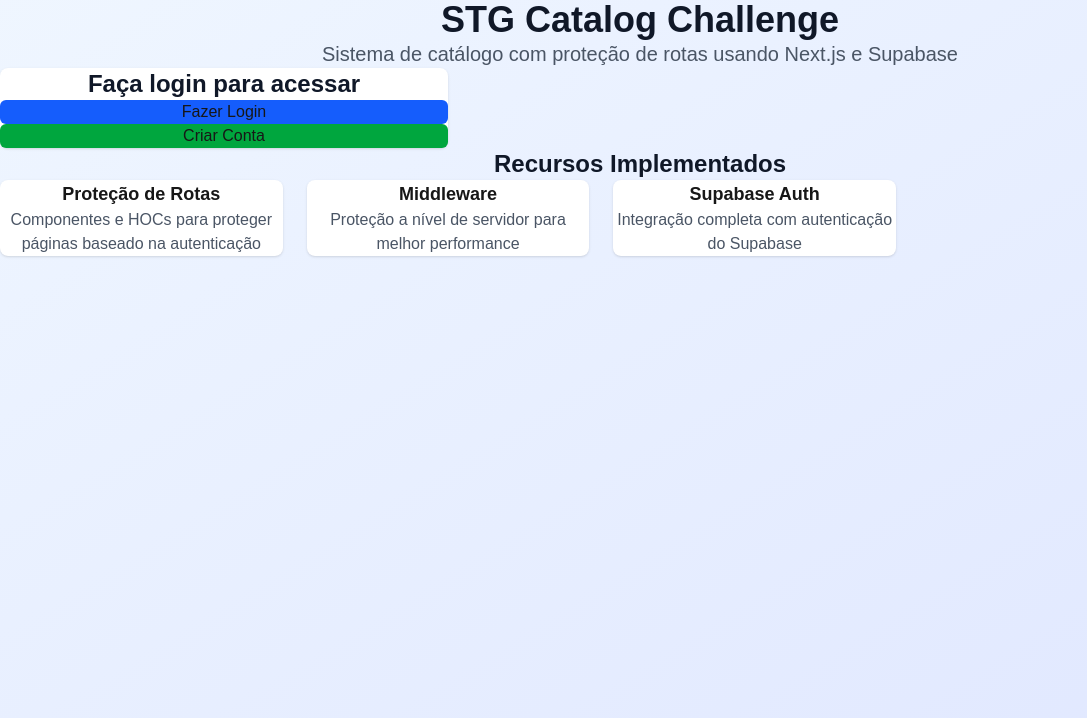
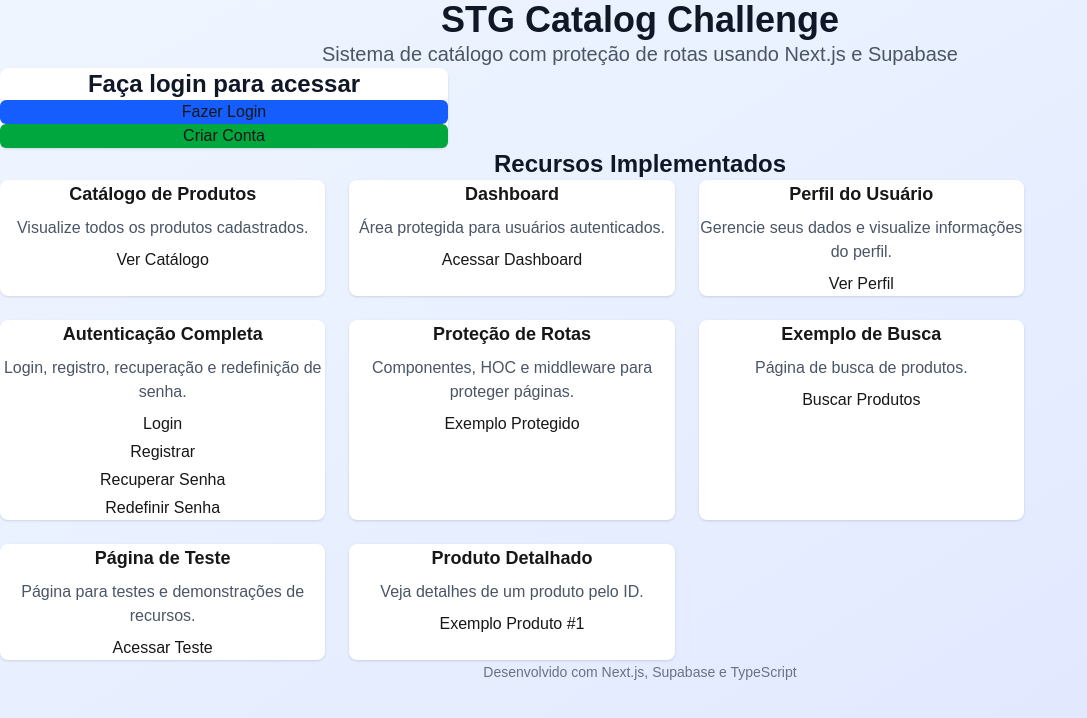
Before and after one commit to joaopedrolessa/stg-catalog-challenge, a Next.js app: page / in a window 1280 px wide. Shown: the top 718 px of the page, without its empty margins (0-1087 px from the left). Built offline with nearby package versions, Linux system fonts and the light colour scheme; no server answers.

Commit message:
task catalogo concluida

```diff
--- a/src/app/page.tsx
+++ b/src/app/page.tsx
@@ -75,25 +75,55 @@
             <h3 className="text-2xl font-semibold text-gray-900 mb-6">
               Recursos Implementados
             </h3>
-            <div className="grid md:grid-cols-2 lg:grid-cols-3 gap-6 max-w-4xl mx-auto">
-              <div className="bg-white rounded-lg shadow p-6">
+            <div className="grid md:grid-cols-2 lg:grid-cols-3 gap-6 max-w-5xl mx-auto">
+              <div className="bg-white rounded-lg shadow p-6 flex flex-col gap-2">
+                <h4 className="font-semibold text-lg mb-2">Catálogo de Produtos</h4>
+                <p className="text-gray-600">Visualize todos os produtos cadastrados.</p>
+                <Link href="/catalog" className="text-blue-600 hover:underline">Ver Catálogo</Link>
+              </div>
+              <div className="bg-white rounded-lg shadow p-6 flex flex-col gap-2">
+                <h4 className="font-semibold text-lg mb-2">Dashboard</h4>
+                <p className="text-gray-600">Área protegida para usuários autenticados.</p>
+                <Link href="/dashboard" className="text-blue-600 hover:underline">Acessar Dashboard</Link>
+              </div>
+              <div className="bg-white rounded-lg shadow p-6 flex flex-col gap-2">
+                <h4 className="font-semibold text-lg mb-2">Perfil do Usuário</h4>
+                <p className="text-gray-600">Gerencie seus dados e visualize informações do perfil.</p>
+                <Link href="/profile" className="text-blue-600 hover:underline">Ver Perfil</Link>
+              </div>
+              <div className="bg-white rounded-lg shadow p-6 flex flex-col gap-2">
+                <h4 className="font-semibold text-lg mb-2">Autenticação Completa</h4>
+                <p className="text-gray-600">Login, registro, recuperação e redefinição de senha.</p>
+                <div className="flex flex-col gap-1">
+                  <Link href="/login" className="text-blue-600 hover:underline">Login</Link>
+                  <Link href="/register" className="text-blue-600 hover:underline">Registrar</Link>
+                  <Link href="/recovery" className="text-blue-600 hover:underline">Recuperar Senha</Link>
+                  <Link href="/reset-password" className="text-blue-600 hover:underline">Redefinir Senha</Link>
+                </div>
+              </div>
+              <div className="bg-white rounded-lg shadow p-6 flex flex-col gap-2">
                 <h4 className="font-semibold text-lg mb-2">Proteção de Rotas</h4>
-                <p className="text-gray-600">
-                  Componentes e HOCs para proteger páginas baseado na autenticação
-                </p>
+                <p className="text-gray-600">Componentes, HOC e middleware para proteger páginas.</p>
+                <Link href="/dashboard" className="text-blue-600 hover:underline">Exemplo Protegido</Link>
               </div>
-              <div className="bg-white rounded-lg shadow p-6">
-                <h4 className="font-semibold text-lg mb-2">Middleware</h4>
-                <p className="text-gray-600">
-                  Proteção a nível de servidor para melhor performance
-                </p>
+              <div className="bg-white rounded-lg shadow p-6 flex flex-col gap-2">
+                <h4 className="font-semibold text-lg mb-2">Exemplo de Busca</h4>
+                <p className="text-gray-600">Página de busca de produtos.</p>
+                <Link href="/search" className="text-blue-600 hover:underline">Buscar Produtos</Link>
               </div>
-              <div className="bg-white rounded-lg shadow p-6">
-                <h4 className="font-semibold text-lg mb-2">Supabase Auth</h4>
-                <p className="text-gray-600">
-                  Integração completa com autenticação do Supabase
-                </p>
+              <div className="bg-white rounded-lg shadow p-6 flex flex-col gap-2">
+                <h4 className="font-semibold text-lg mb-2">Página de Teste</h4>
+                <p className="text-gray-600">Página para testes e demonstrações de recursos.</p>
+                <Link href="/teste" className="text-blue-600 hover:underline">Acessar Teste</Link>
               </div>
+              <div className="bg-white rounded-lg shadow p-6 flex flex-col gap-2">
+                <h4 className="font-semibold text-lg mb-2">Produto Detalhado</h4>
+                <p className="text-gray-600">Veja detalhes de um produto pelo ID.</p>
+                <Link href="/produto/1" className="text-blue-600 hover:underline">Exemplo Produto #1</Link>
+              </div>
+            </div>
+            <div className="mt-10 text-center">
+              <span className="text-gray-500 text-sm">Desenvolvido com Next.js, Supabase e TypeScript</span>
             </div>
           </div>
         </div>
```
